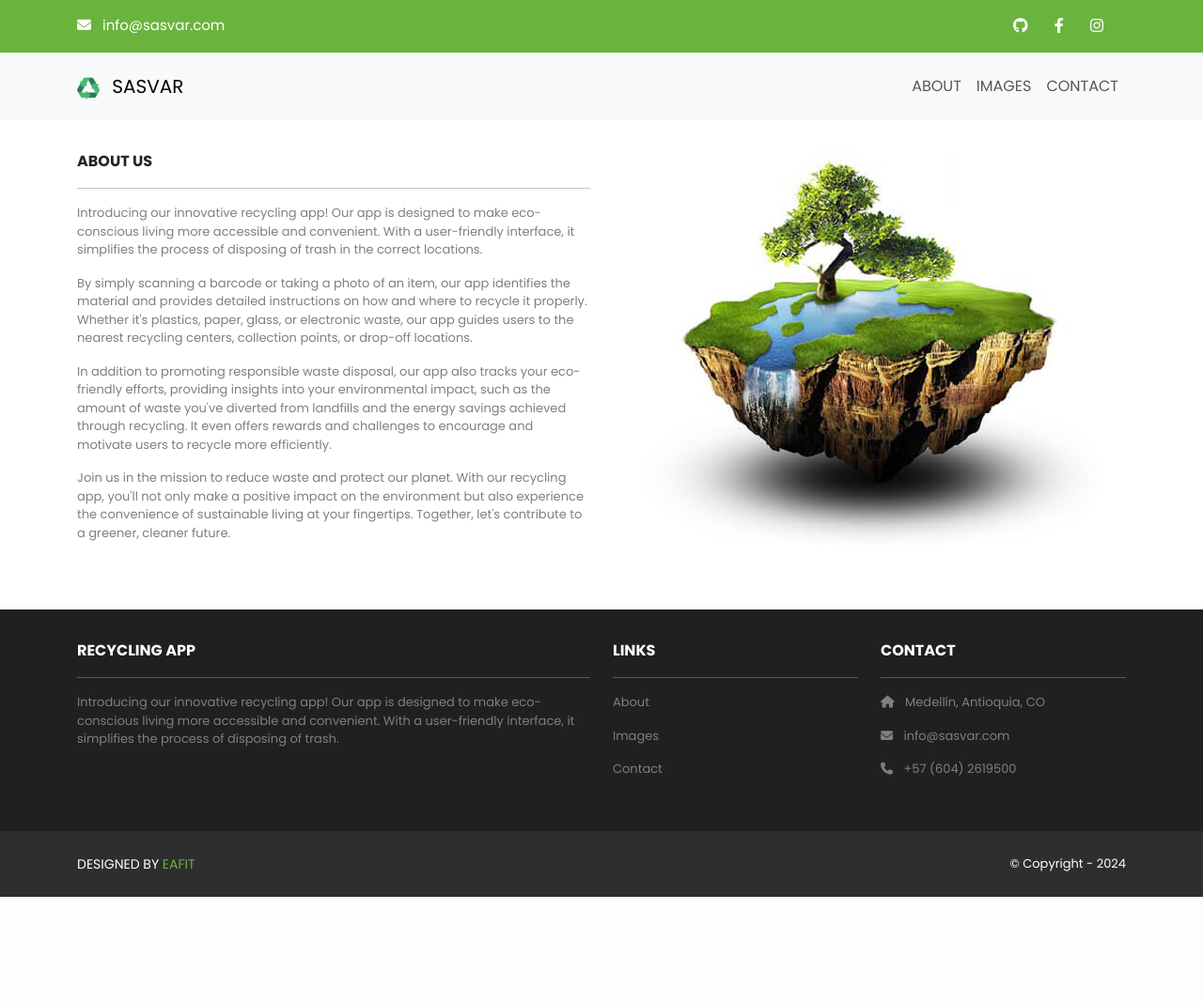
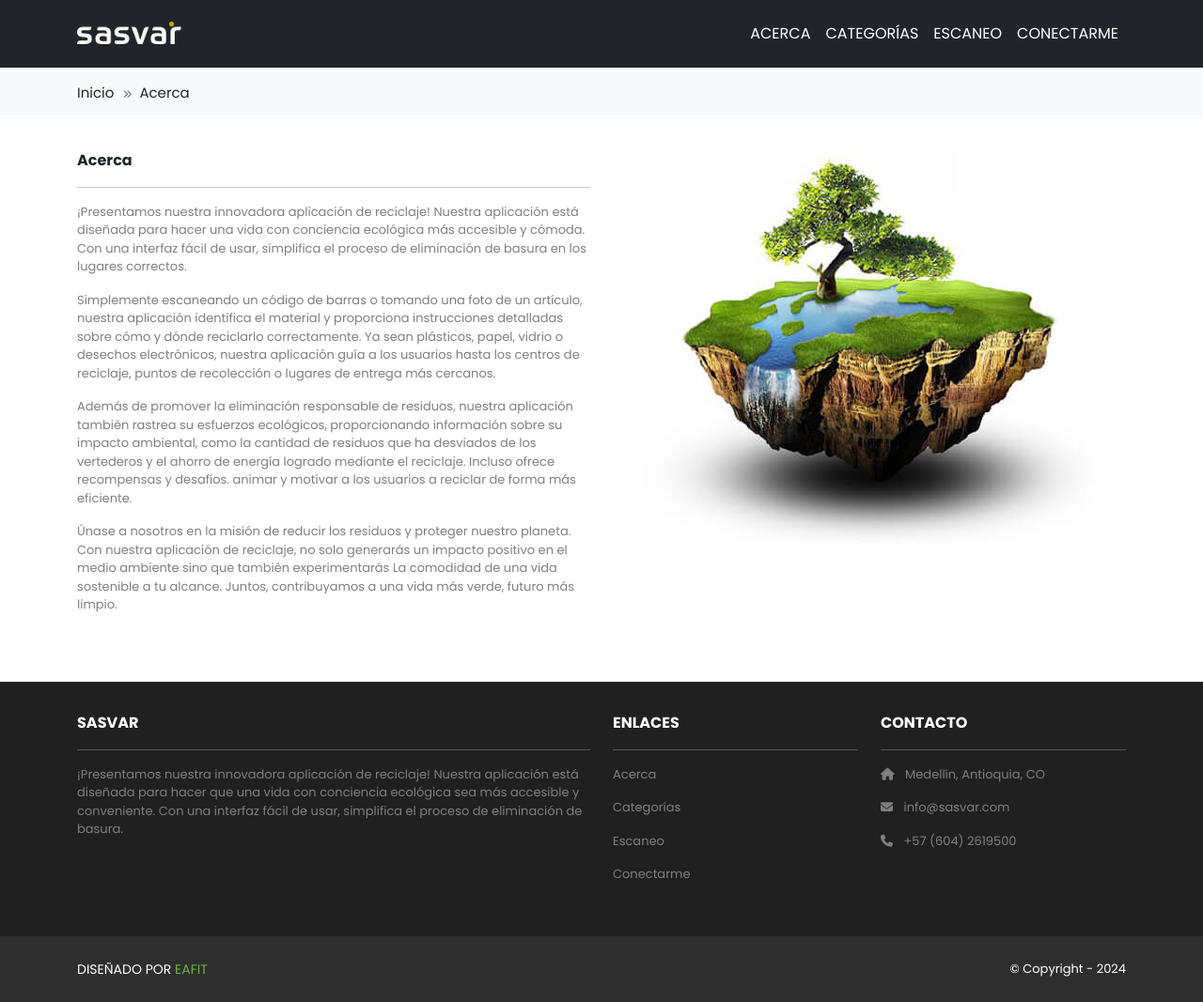
Before and after one commit to danielgara/sasvar, a Django app: page /about in a window 1280 px wide. Shown: the whole page at 94% size. Before the commit the page ends 955 px from the top, so only its background shows below. Run offline with Django 4.2, Linux system fonts and the light colour scheme; some libraries are stand-ins or nearby versions.

Commit message:
imp: breadcrumb

```diff
--- a/home/templates/about.html
+++ b/home/templates/about.html
@@ -5,23 +5,23 @@
   <div class="container mb-3">
     <div class="row mt-3">
       <div class="col-md-6 col-lg-8 col-xl-6 mx-auto mb-4">
-        <b>ABOUT US</b>
+        <b>Acerca</b>
         <hr />
-        <p class="font-13 rc-footer-font">Introducing our innovative recycling app! Our app is designed to make
-           eco-conscious living more accessible and convenient. With a user-friendly interface,
-           it simplifies the process of disposing of trash in the correct locations.</p>
-        <p class="font-13 rc-footer-font">By simply scanning a barcode or taking a photo of an item, our app identifies
-          the material and provides detailed instructions on how and where to recycle it properly.
-          Whether it's plastics, paper, glass, or electronic waste, our app guides users to the nearest recycling centers,
-          collection points, or drop-off locations.</p>
-        <p class="font-13 rc-footer-font">In addition to promoting responsible waste disposal, our app also tracks your
-          eco-friendly efforts, providing insights into your environmental impact, such as the amount of waste you've
-          diverted from landfills and the energy savings achieved through recycling. It even offers rewards and challenges
-           to encourage and motivate users to recycle more efficiently.</p>
-        <p class="font-13 rc-footer-font">Join us in the mission to reduce waste and protect our planet.
-           With our recycling app, you'll not only make a positive impact on the environment but also experience
-           the convenience of sustainable living at your fingertips. Together, let's contribute to a greener,
-           cleaner future.</p>
+        <p class="font-13 rc-footer-font">¡Presentamos nuestra innovadora aplicación de reciclaje! Nuestra aplicación está diseñada para hacer
+          una vida con conciencia ecológica más accesible y cómoda. Con una interfaz fácil de usar,
+          simplifica el proceso de eliminación de basura en los lugares correctos.</p>
+        <p class="font-13 rc-footer-font">Simplemente escaneando un código de barras o tomando una foto de un artículo, nuestra aplicación identifica
+          el material y proporciona instrucciones detalladas sobre cómo y dónde reciclarlo correctamente.
+          Ya sean plásticos, papel, vidrio o desechos electrónicos, nuestra aplicación guía a los usuarios hasta los centros de reciclaje,
+          puntos de recolección o lugares de entrega más cercanos.</p>
+        <p class="font-13 rc-footer-font">Además de promover la eliminación responsable de residuos, nuestra aplicación también rastrea su
+          esfuerzos ecológicos, proporcionando información sobre su impacto ambiental, como la cantidad de residuos que ha
+          desviados de los vertederos y el ahorro de energía logrado mediante el reciclaje. Incluso ofrece recompensas y desafíos.
+           animar y motivar a los usuarios a reciclar de forma más eficiente.</p>
+        <p class="font-13 rc-footer-font">Únase a nosotros en la misión de reducir los residuos y proteger nuestro planeta.
+          Con nuestra aplicación de reciclaje, no solo generarás un impacto positivo en el medio ambiente sino que también experimentarás
+          La comodidad de una vida sostenible a tu alcance. Juntos, contribuyamos a una vida más verde,
+          futuro más limpio.</p>
       </div>
       <div class="col-md-6 col-lg-8 col-xl-6 mx-auto mb-4 text-center">
         <img src="{% static 'images/green-rock.jpg' %}" class="max-width-100" alt="about" />
--- a/home/templates/index.html
+++ b/home/templates/index.html
@@ -3,8 +3,8 @@
 {% load static %}
 <header class="masthead bg-index text-white text-center py-4">
   <div class="container d-flex align-items-center flex-column pt-2">
-    <h2>Save the world!</h2>
-    <p>Recycle today for a better tomorrow!</p>
+    <h2>Salva el Mundo!</h2>
+    <p>Recicla y acumula puntos!</p>
   </div>
 </header>
 
--- a/home/views.py
+++ b/home/views.py
@@ -2,8 +2,15 @@ from django.shortcuts import render
 
 
 def index(request):
-    return render(request, 'index.html')
+    viewData = {}
+    viewData["breadcrumb"] = False
+    return render(request, 'index.html', {"viewData": viewData})
 
 
 def about(request):
-    return render(request, 'about.html')
+    viewData = {}
+    viewData["breadcrumbItems"] = [
+        {"name":"Inicio", "route":"home.index"},
+        {"name":"Acerca", "route":"home.about"},
+    ]
+    return render(request, 'about.html', {"viewData": viewData})
--- a/recycling/static/css/style.css
+++ b/recycling/static/css/style.css
@@ -62,3 +62,41 @@ body {
 .max-width-100 {
     max-width: 100%;
 }
+
+.bg-body-sasvar {
+    background-color: #252527;
+}
+
+.bg-body-sasvar a.nav-link {
+    color: #fff !important;
+}
+
+.navbar-brand{
+    margin-top: -5px !important;
+}
+
+.rc-breadcrumb {
+    --bs-bg-opacity: 1;
+    background-color: rgba(var(--bs-tertiary-bg-rgb),var(--bs-bg-opacity))!important;
+}
+
+.rc-breadcrumb-item::before {
+    color: #7c7c7c;
+    content: "\f101";
+    display: inline-block;
+    font-family: "FontAwesome";
+    font-size: 10px;
+    padding: 0 8px 0 5px;
+}
+
+.rc-breadcrumb a, .rc-breadcrumb-item a {
+    color: var(--bs-body-color) !important;
+    text-decoration: none !important;
+}
+
+/*
+.bg-body-tertiary {
+    --bs-bg-opacity: 1;
+    background-color: rgba(var(--bs-tertiary-bg-rgb),var(--bs-bg-opacity))!important;
+}
+*/
--- a/recycling/templates/base.html
+++ b/recycling/templates/base.html
@@ -2,7 +2,7 @@
 <html>
   {% load static %}
   <head>
-    <title>SASVAR App</title>
+    <title>SASVAR</title>
     <link href="https://cdn.jsdelivr.net/npm/bootstrap@5.3.2/dist/css/bootstrap.min.css" rel="stylesheet" crossorigin="anonymous">
     <link rel="stylesheet" type="text/css" href="{% static 'css/style.css' %}">
     <link rel="stylesheet" href="https://cdnjs.cloudflare.com/ajax/libs/font-awesome/6.1.1/css/all.min.css">
@@ -13,6 +13,7 @@
 
   <body>
     <!-- Header Top -->
+    <!--
     <section class="p-3 rc-header-top">
       <div class="container d-flex justify-content-between">
         <div class="me-5 rc-header-top-contact text-white">
@@ -25,14 +26,14 @@
         </div>
       </div>
     </section>
+    -->
     <!-- Header Top -->
 
     <!-- Navbar -->
-    <nav class="p-3 navbar navbar-expand-lg bg-body-tertiary pb-3">
+    <nav class="p-3 navbar navbar-dark bg-dark navbar-expand-lg bg-body-sasvar pb-3">
       <div class="container">
         <a class="navbar-brand" href="{% url 'home.index' %}">
-          <img src="{% static 'images/logo.png' %}" alt="logo" width="24" height="24" class="me-2" />
-          SASVAR
+          <img src="{% static 'images/logo-sasvar.png' %}" alt="logo" height="24" class="me-2" />
         </a>
         <button class="navbar-toggler" type="button" data-bs-toggle="collapse" data-bs-target="#navbarNavAltMarkup"
           aria-controls="navbarNavAltMarkup" aria-expanded="false" aria-label="Toggle navigation">
@@ -40,14 +41,20 @@
         </button>
         <div class="collapse navbar-collapse" id="navbarNavAltMarkup">
           <div class="navbar-nav ms-auto">
-            <a class="nav-link" href="{% url 'home.about' %}">ABOUT</a>
-            <a class="nav-link" href="">IMAGES</a>
-            <a class="nav-link" href="">CONTACT</a>
+            <a class="nav-link" href="{% url 'home.about' %}">ACERCA</a>
+            <a class="nav-link" href="">CATEGORÍAS</a>
+            <a class="nav-link" href="">ESCANEO</a>
+            <a class="nav-link" href="">CONECTARME</a>
           </div>
         </div>
       </div>
     </nav>
     <!-- Navbar -->
+    {% if viewData.breadcrumb is False %}
+    <!-- Not show breadcrumb -->
+    {% else %}
+    {% include 'breadcrumb.html' %}
+    {% endif %}
 
     {% block content %}
     {% endblock content %}
@@ -57,22 +64,23 @@
       <div class="container">
         <div class="row mt-3 text-white">
           <div class="col-md-6 col-lg-8 col-xl-6 mx-auto mb-4">
-            <b>RECYCLING APP</b>
+            <b>SASVAR</b>
             <hr />
-            <p class="font-13 rc-footer-font">Introducing our innovative recycling app! Our app is designed to make eco-conscious living
-              more accessible and convenient. With a user-friendly interface, it simplifies the process of disposing of
-              trash.</p>
+            <p class="font-13 rc-footer-font">¡Presentamos nuestra innovadora aplicación de reciclaje! Nuestra
+              aplicación está diseñada para hacer que una vida con conciencia ecológica sea más accesible y
+              conveniente. Con una interfaz fácil de usar, simplifica el proceso de eliminación de basura.</p>
           </div>
 
           <div class="col-md-3 col-lg-4 col-xl-3 mx-auto mb-4">
-            <b>LINKS</b>
+            <b>ENLACES</b>
             <hr />
-            <p class="font-13 rc-footer-font"><a class="nav-link" href="{% url 'home.about' %}">About</a></p>
-            <p class="font-13 rc-footer-font"><a class="nav-link" href="">Images</a></p>
-            <p class="font-13 rc-footer-font"><a class="nav-link" href="">Contact</a></p>
+            <p class="font-13 rc-footer-font"><a class="nav-link" href="{% url 'home.about' %}">Acerca</a></p>
+            <p class="font-13 rc-footer-font"><a class="nav-link" href="">Categorías</a></p>
+            <p class="font-13 rc-footer-font"><a class="nav-link" href="">Escaneo</a></p>
+            <p class="font-13 rc-footer-font"><a class="nav-link" href="">Conectarme</a></p>
           </div>
           <div class="col-md-3 col-lg-4 col-xl-3 mx-auto mb-4">
-            <b>CONTACT</b>
+            <b>CONTACTO</b>
             <hr />
             <p class="font-13 rc-footer-font"><i class="fas fa-home me-2"></i> Medellín, Antioquia, CO</p>
             <p class="font-13 rc-footer-font"><i class="fas fa-envelope me-2"></i> info@sasvar.com</p>
@@ -87,7 +95,7 @@
     <section class="p-3 rc-footer-bottom">
       <div class="container d-flex justify-content-between">
         <div class="me-5 rc-footer-bottom-copy text-white">
-          <span>DESIGNED BY <a href="https://www.eafit.edu.co" target="_blank">EAFIT</a></span>
+          <span>DISEÑADO POR <a href="https://www.eafit.edu.co" target="_blank">EAFIT</a></span>
         </div>
         <div class="rc-footer-bottom-copy text-white font-13">
           <span>© Copyright - 2024</span>
--- /dev/null
+++ b/recycling/templates/breadcrumb.html
@@ -0,0 +1,15 @@
+<section class="p-3 rc-breadcrumb">
+  <div class="container d-flex justify-content-between">
+    <div class="me-5 rc-header-top-contact">
+      {% for item in viewData.breadcrumbItems %}
+        {% if forloop.first %}
+          <span><a href="{% url item.route %}">{{ item.name }}</a></span>
+        {% elif forloop.last %}
+          <span class="rc-breadcrumb-item">{{ item.name }}</span>
+        {% else %}
+          <span><a href="{% url item.route %}">{{ item.name }}</a></span>
+        {% endif %}
+      {% endfor %}
+    </div>
+  </div>
+</section>
```
Also changed, not shown: home/templates/categories.html (added), recycling/static/images/logo-sasvar.png (added).
